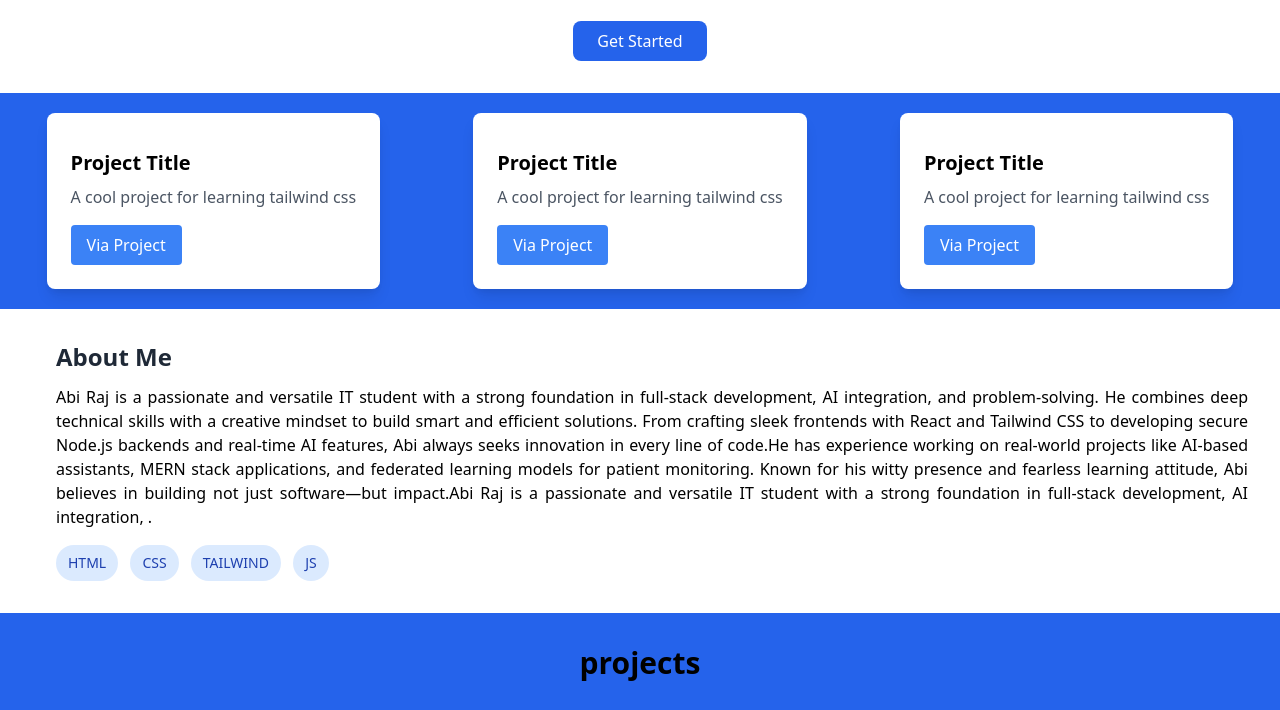
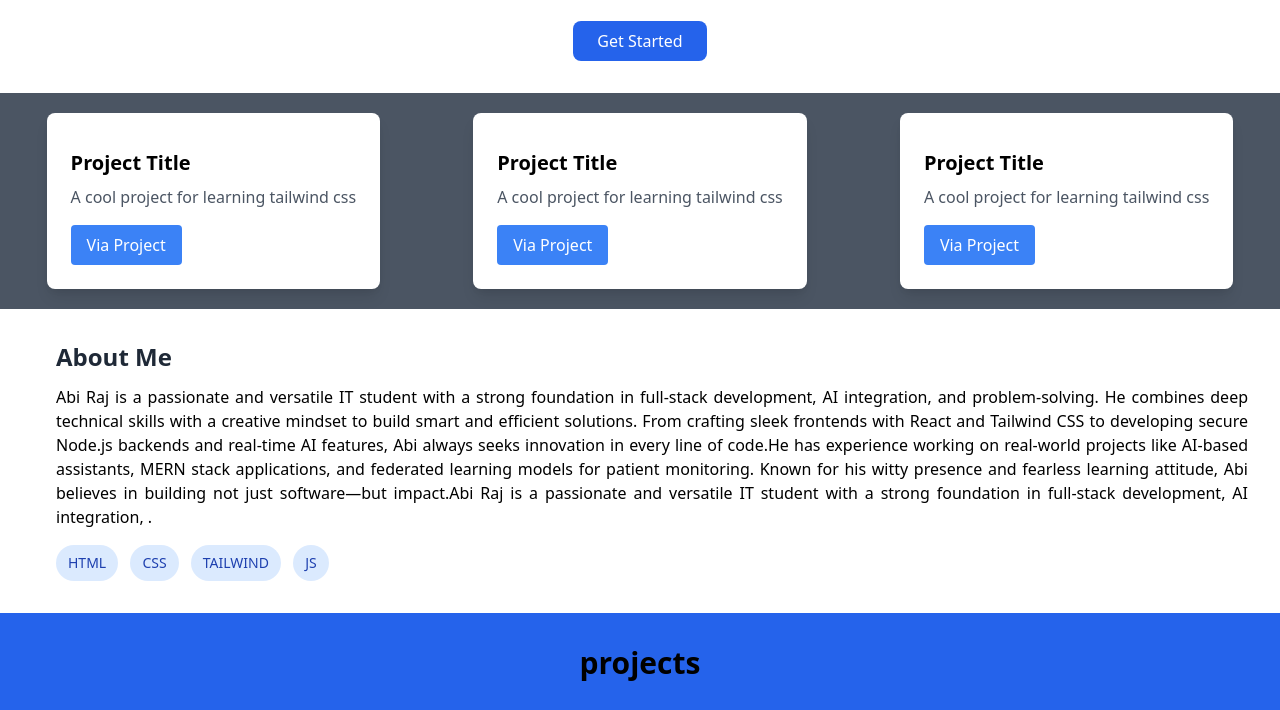
Before and after one commit to Sarrath07/Tailwind-css, a plain HTML site: page index.html in a window 1280 px wide. Shown: the part 159-869 px from the top of the page. Drawn offline with nearby package versions, Linux system fonts and the light colour scheme.

Commit message:
Update index.html

```diff
--- a/index.html
+++ b/index.html
@@ -10,7 +10,7 @@
     />
     <title>Tailwind CSS Demo</title>
   </head>
-  <body class="bg-blue-600">
+  <body class="bg-gray-600">
     <nav class="bg-blue shadow p-4 align-center">
       <ul class="flex space-x-4">
         <li><a href="#" class="text-white-500 hover:underline">Home</a></li>
```
